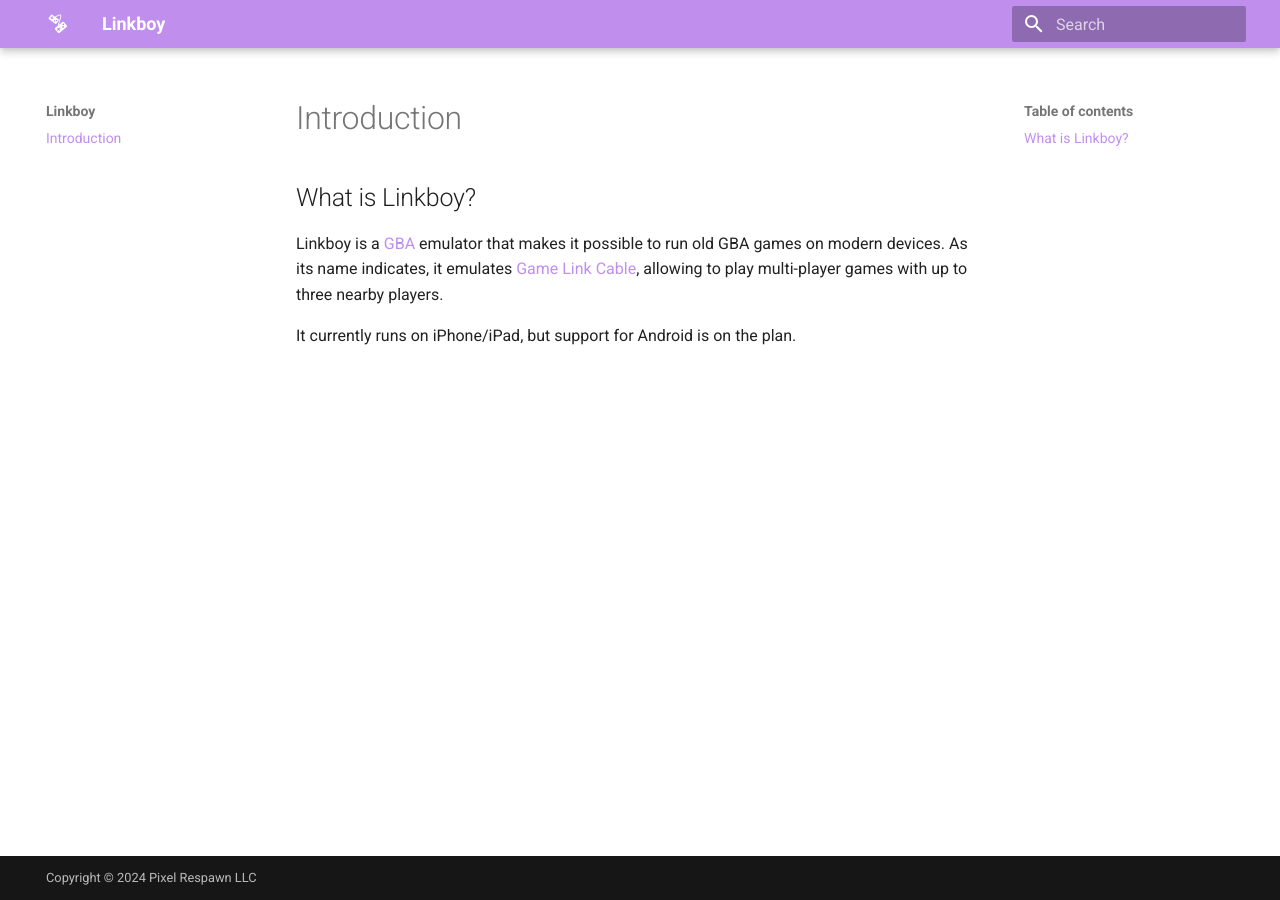
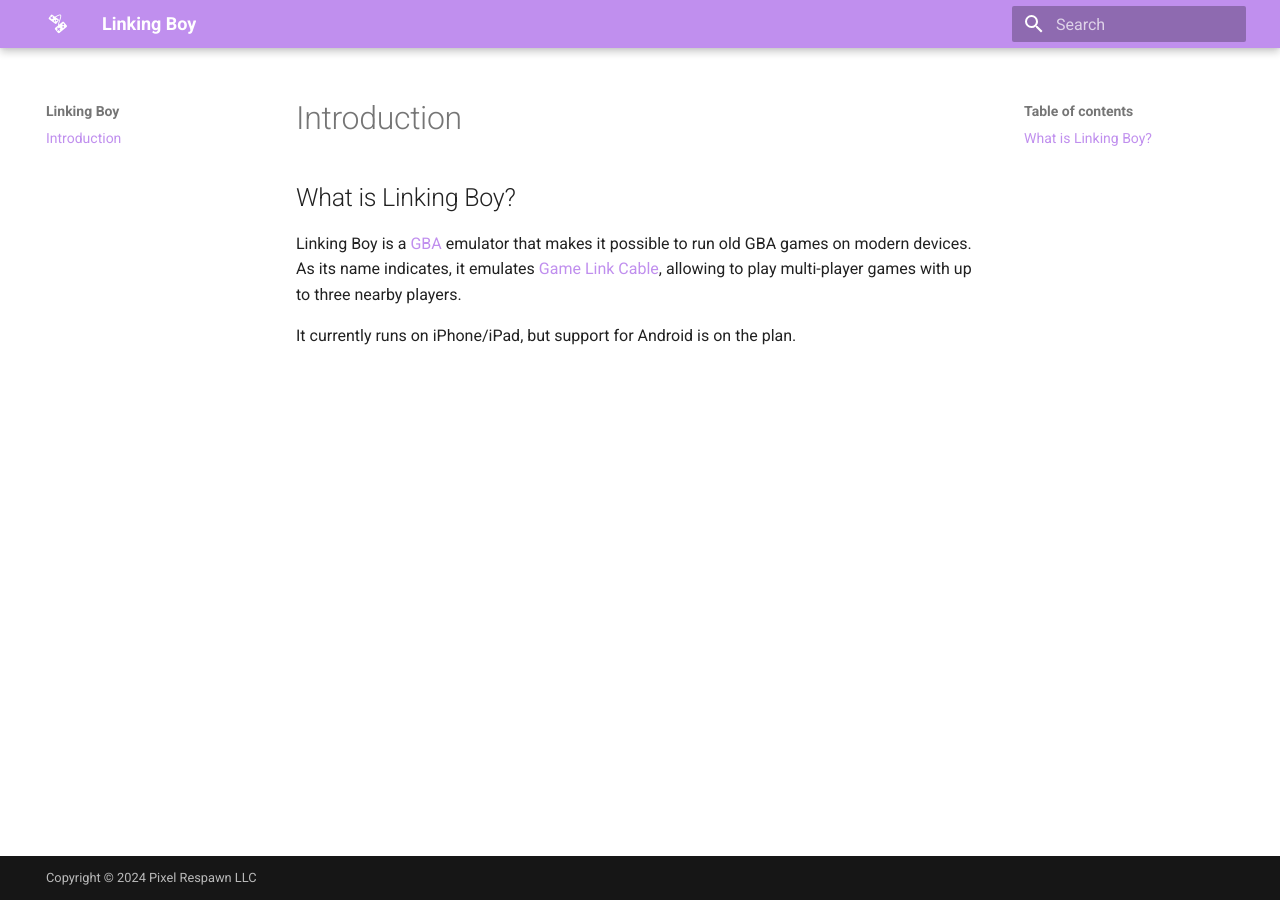
Before and after one commit to yalnie/pixelrespawn.github.io, an MkDocs documentation site: the page built from docs/index.md, in a window 1280 px wide. Built offline with MkDocs 1.6.1 and Material for MkDocs 9.7.7, drawn with Linux system fonts in a browser that asks for light colours.

Commit message:
Change site name to 'Linking Boy'

```diff
--- a/docs/index.md
+++ b/docs/index.md
@@ -1,7 +1,7 @@
 # Introduction
 
-## What is Linkboy?
+## What is Linking Boy?
 
-Linkboy is a [GBA](https://en.wikipedia.org/wiki/Game_Boy_Advance) emulator that makes it possible to run old GBA games on modern devices. As its name indicates, it emulates [Game Link Cable](https://en.wikipedia.org/wiki/Game_Link_Cable), allowing to play multi-player games with up to three nearby players.
+Linking Boy is a [GBA](https://en.wikipedia.org/wiki/Game_Boy_Advance) emulator that makes it possible to run old GBA games on modern devices. As its name indicates, it emulates [Game Link Cable](https://en.wikipedia.org/wiki/Game_Link_Cable), allowing to play multi-player games with up to three nearby players.
 
 It currently runs on iPhone/iPad, but support for Android is on the plan.
--- a/mkdocs.yml
+++ b/mkdocs.yml
@@ -1,4 +1,4 @@
-site_name: Linkboy
+site_name: Linking Boy
 site_url: https://www.pixelrespawn.com
 theme:
   name: material
```
Also changed, not shown: README.md (+1 -1 lines).
